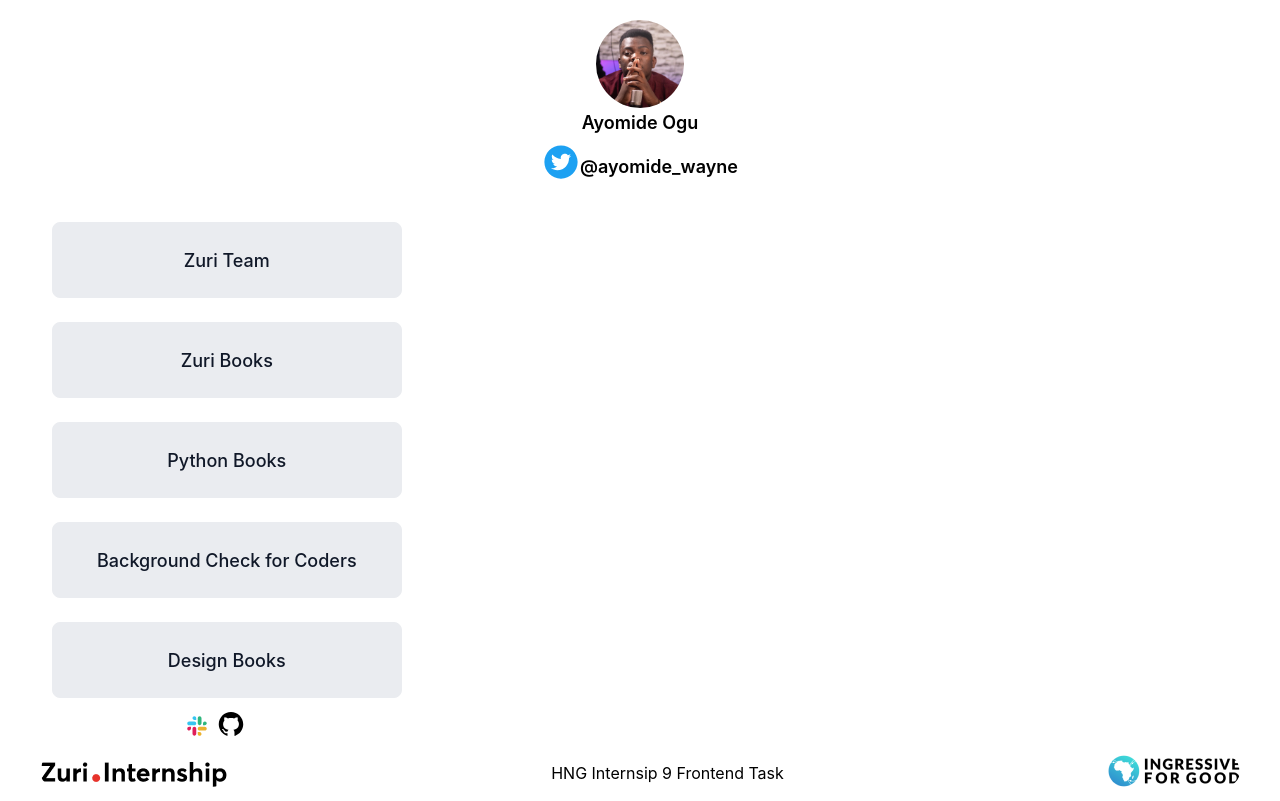
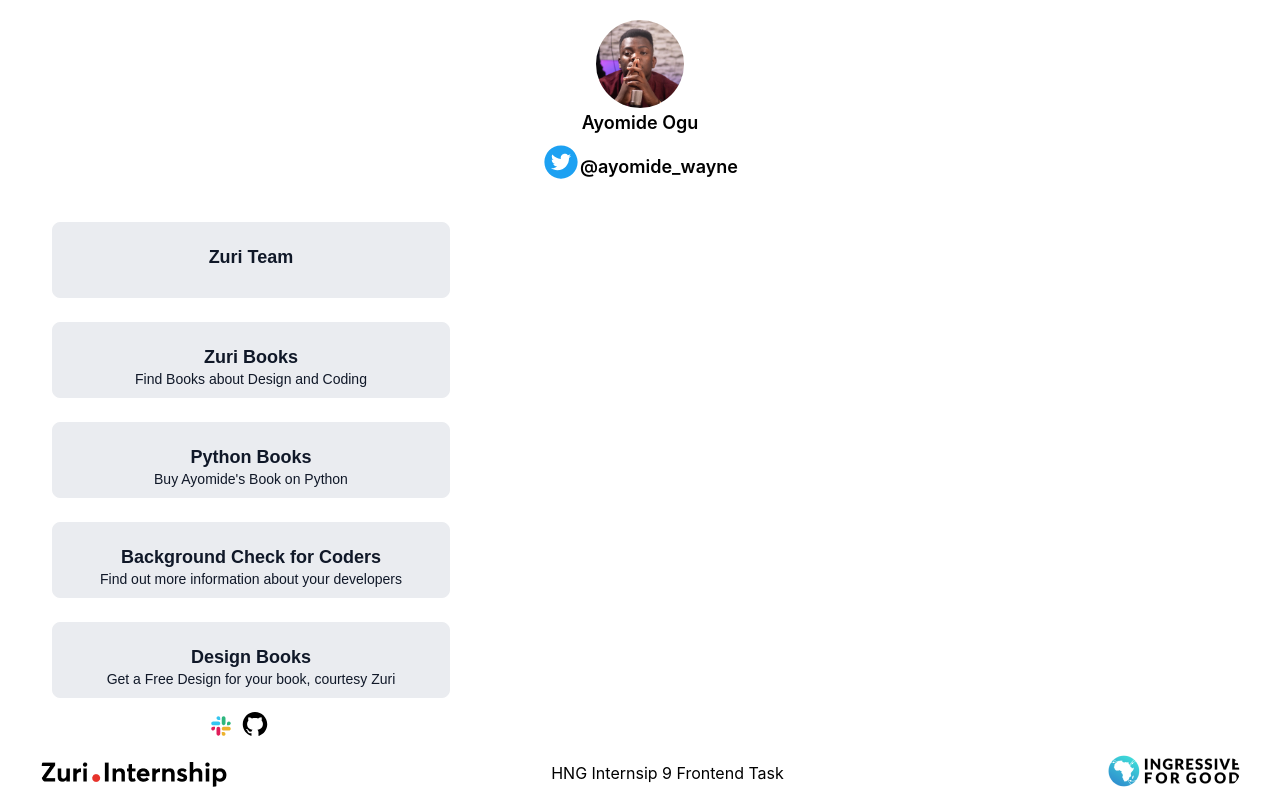
Before and after one commit to ayowayne123/Linkify, a React (Create React App) app: page / in a window 1280 px wide. Built offline with nearby package versions, Linux system fonts and the light colour scheme.

Commit message:
fixing problems

```diff
--- a/src/App.css
+++ b/src/App.css
@@ -87,12 +87,22 @@
   border: 1px solid #EAECF0;
   border-radius: 8px;
   font-size: 18px;
-  font-weight: 500;
+  font-weight: 600;
   cursor: pointer;
-  font-family: 'Inter';
   color: #101828;
 
 
+}
+
+.text{
+  display: flex;
+  flex-direction: column;
+}
+
+.subtext{
+  font-size: 14px;
+  padding: 3px;
+  font-weight: normal;
 }
 
 .btn:hover {
--- a/src/components/Links/Button.jsx
+++ b/src/components/Links/Button.jsx
@@ -1,9 +1,13 @@
 import React from 'react'
 
-const Button = ({ text,btn_Id, as: Component = 'button', ...rest}) => {
+const Button = ({ subtext,text,btn_Id, as: Component = 'button', ...rest}) => {
 
   return (
-   <div><Component {...rest}><button id={btn_Id} className='btn'>{text}</button></Component> </div>
+   <div><Component {...rest}><button id={btn_Id} className='btn'>
+    <div className='text'> <span>{text} </span>
+   <span className='subtext'>  {subtext} </span> </div></button> </Component>
+
+    </div>
   )
 }
 
--- a/src/components/Links/Link.jsx
+++ b/src/components/Links/Link.jsx
@@ -6,11 +6,11 @@
 function Link() {
   return (
     <div className='Link'>
-        <Button btn_Id="btn__zuri"  as="a" href="https://training.zuri.team" text="Zuri Team"/>
-        <Button  btn_Id="books" as="a" href="https://books.zuri.team"  text="Zuri Books"/>
-        <Button  btn_Id="book__python" as="a" href=" https://books.zuri.team/python-for-beginners?ref_id=ayomidewayne"  text="Python Books"/>
-        <Button btn_Id="pitch" as="a" href="https://background.zuri.team" text="Background Check for Coders"/>
-        <Button btn_Id="book__design" as="a" href="https://books.zuri.team/design-rules" text="Design Books"/>
+        <Button  btn_Id="btn__zuri"  as="a" href="https://training.zuri.team" text="Zuri Team" />
+        <Button  btn_Id="books" as="a" href="https://books.zuri.team"  text="Zuri Books" subtext="Find Books about Design and Coding"/>
+        <Button  btn_Id="book__python" as="a" href=" https://books.zuri.team/python-for-beginners?ref_id=ayomidewayne"  text="Python Books"  subtext="Buy Ayomide's Book on Python"/>
+        <Button btn_Id="pitch" as="a" href="https://background.zuri.team" text="Background Check for Coders" subtext="Find out more information about your developers"/>
+        <Button btn_Id="book__design" as="a" href="https://books.zuri.team/design-rules" text="Design Books" subtext="Get a Free Design for your book, courtesy Zuri"/>
         <span className='bio'>
            <a href="https://slack.com"> <img src={Slack} alt='slack' /></a>
            <a href="https://github.com/ayowayne123"> <AiFillGithub/></a>
```
